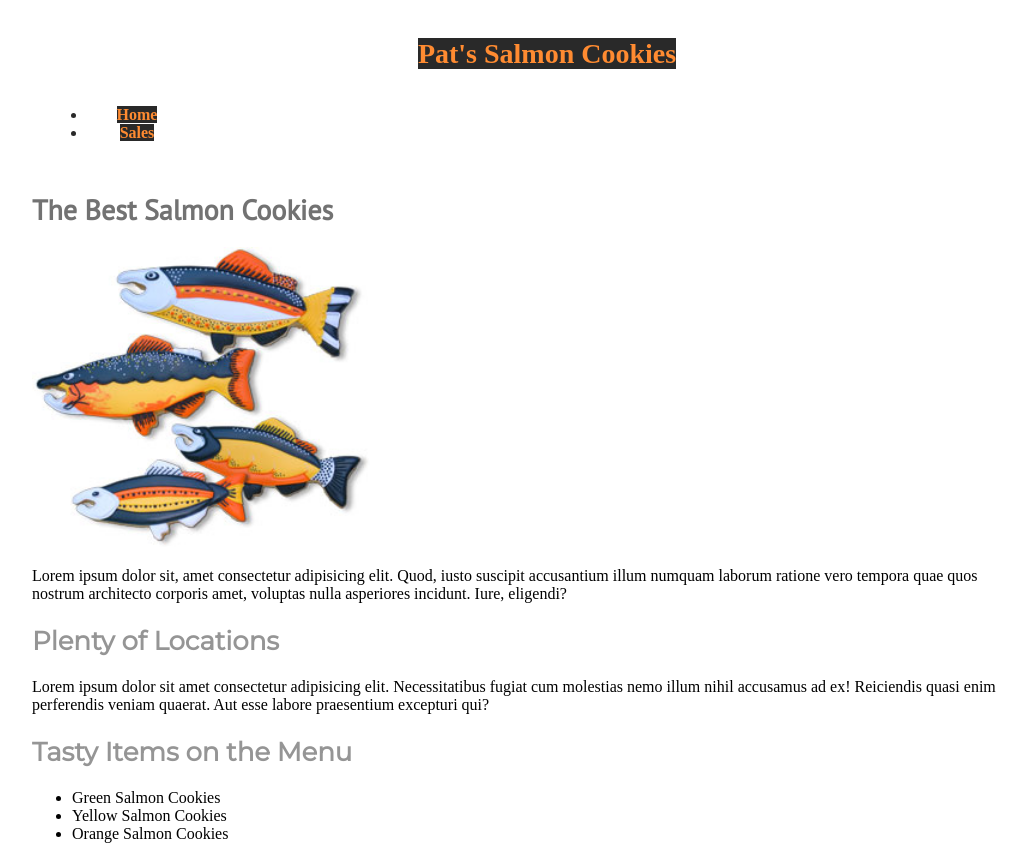
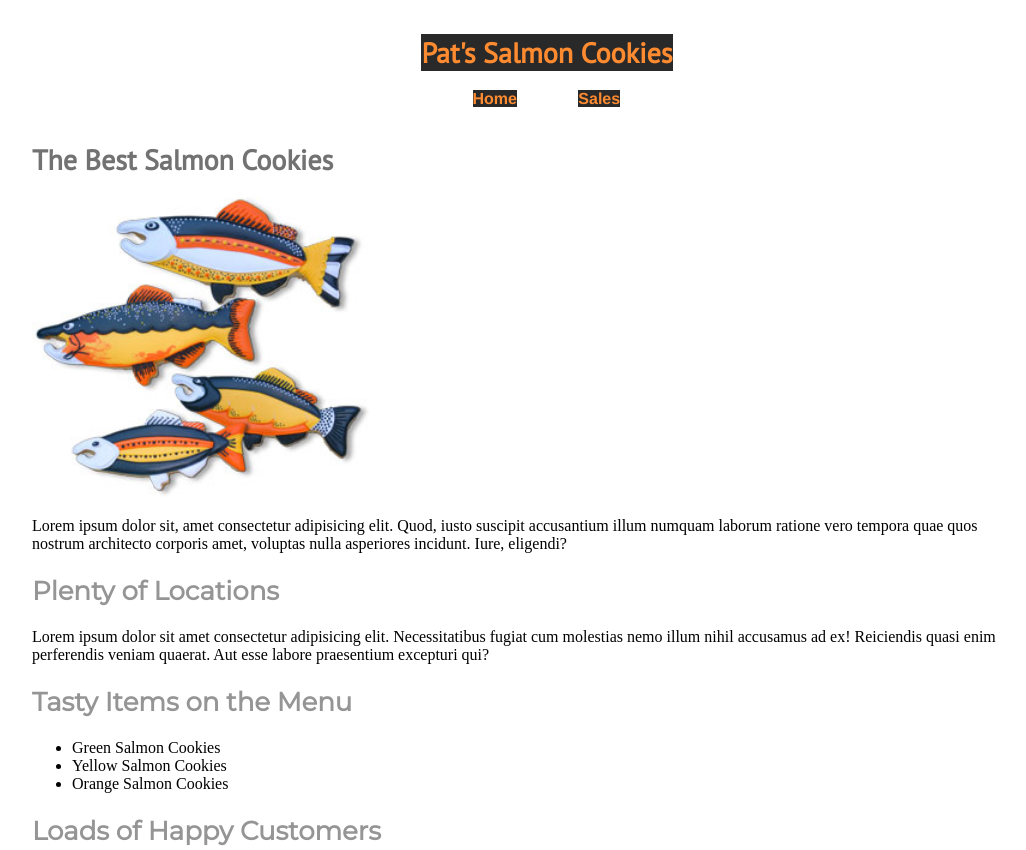
Before and after one commit to stevegcarpenter/cookie-stand, a plain HTML site: page index.html in a window 1280 px wide. Shown: the top 850 px of the page, without its empty margins (108-1134 px from the left). Drawn offline with Linux system fonts and the light colour scheme; a web font is replaced by a local one.

Commit message:
Finished the nav-menu for the index.html page.

```diff
--- a/css/main.css
+++ b/css/main.css
@@ -61,23 +61,16 @@ h2, h3, h4, h5, h6 {
   width: calc(100% / 10);
 }
 
-/*
- * Logo image placed in header
- */
-.logo-image {
-  display: block;
-  float: left;
-  height: 50px;
-  margin-bottom: 0px;
-  margin-top: 0px;
+.nav-menu ul, .nav-menu li {
+ padding: 0px;
+ margin: 0px;
+ text-align: center;
+ display: inline-block;
+ vertical-align: top;
 }
 
-/*
- * Text used in header/footer
- */
-.logo-text {
-  font-family: 'Patua One';
-  color: #ff8b31;
+#location, #contact, #about {
+  text-align: center;
 }
 
 /*
```
